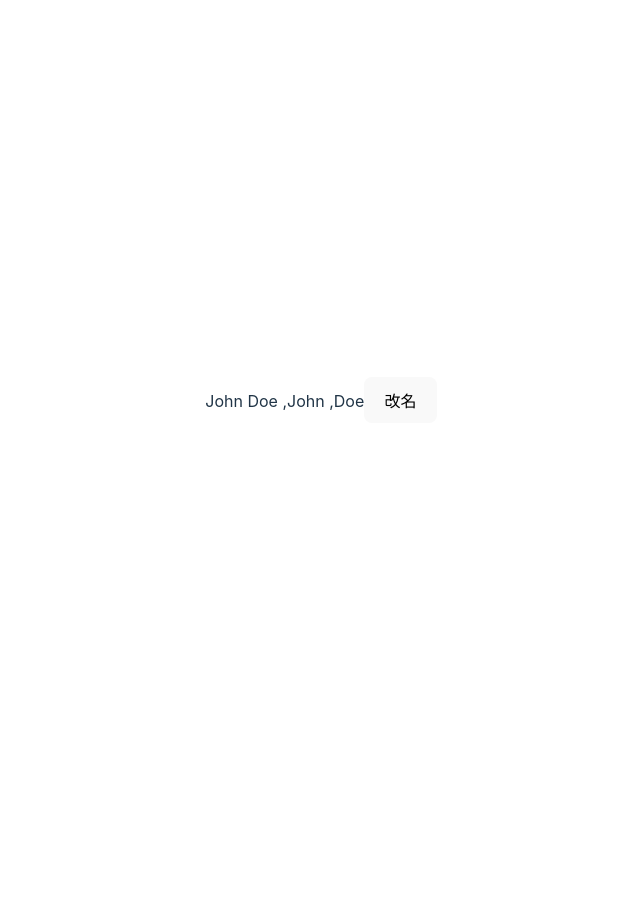
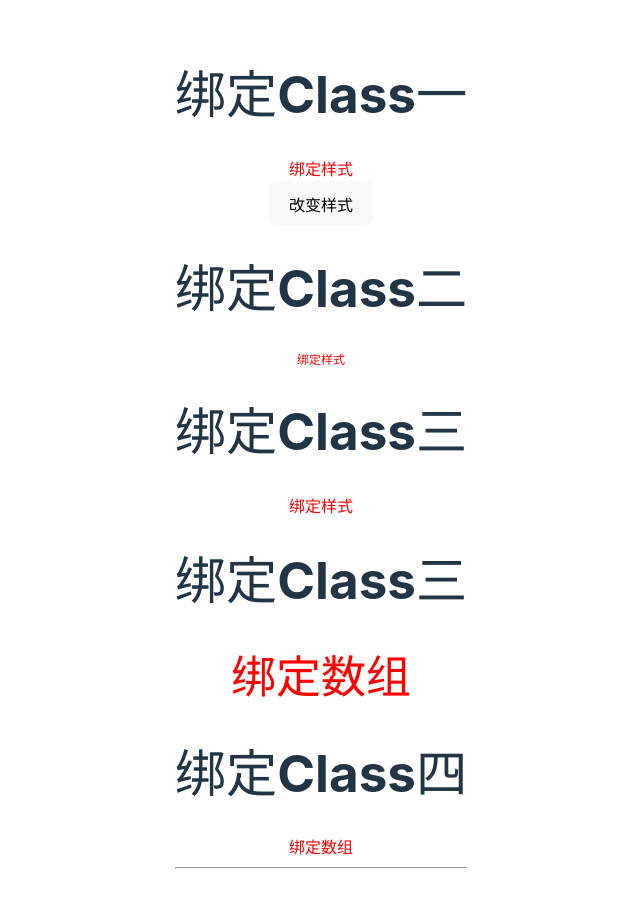
Before and after one commit to Panlibin2015/vue-demo, a Vue app: page / in a window 1280 px wide. Shown: the top 906 px of the page, without its empty margins (319-959 px from the left). Before the commit the page ends 800 px from the top, so only its background shows below. Built offline with nearby package versions, Linux system fonts and the light colour scheme.

Commit message:
1 file modified, 2 deleted

```diff
--- a/src/App.vue
+++ b/src/App.vue
@@ -1,27 +1,65 @@
 <script setup>
-import { ref, computed } from 'vue';
+import { ref, computed, reactive } from 'vue';
+const isActive = ref(true);
 
-const firstName = ref('John');
-const lastName = ref('Doe');
+const classObject = computed(() => ({
+  active: isActive.value,
+}));
 
-const fullName = computed({
-  // getter
-  get() {
-    return firstName.value + ' ' + lastName.value;
-  },
-  // setter
-  set(newValue) {
-    // 注意：我们这里使用的是解构赋值语法
-    [firstName.value, lastName.value] = newValue.split(' ');
-  },
+function changeActive() {
+  isActive.value = !isActive.value;
+}
+
+// 绑定数组
+const activeClass = ref('active');
+const fontStyleClass = ref('fontStyle');
+
+// 样式对象
+const styleObject = reactive({
+  color: 'red',
+  fontSize: '13px',
 });
-
-function changeName(name) {
-  fullName.value = name;
-}
 </script>
 
 <template>
-  <span>{{ fullName }} ,{{ firstName }} ,{{ lastName }} </span>
-  <button @click="changeName('Lea Bing')">改名</button>
+  <h1>绑定Class一</h1>
+  <div v-bind:class="{ active: isActive }">绑定样式</div>
+  <button @click="changeActive()">改变样式</button>
+  <h1>绑定Class二</h1>
+  <div
+    class="fontStyle"
+    v-bind:class="{ active: isActive, fontStyle2: isActive }"
+  >
+    绑定样式
+  </div>
+  <h1>绑定Class三</h1>
+  <div :class="classObject">绑定样式</div>
+
+  <h1>绑定Class三</h1>
+  <div :class="[activeClass, fontStyleClass]">绑定数组</div>
+
+  <h1>绑定Class四</h1>
+  <div :class="[isActive ? 'active' : 'fontStyle']">绑定数组</div>
+  <hr />
+
+  <h1>绑定Style</h1>
+  <div :style="{ 'font-size': 18 + 'px', color: 'blue' }">绑定Style</div>
+
+  <h1>绑定Style二</h1>
+  <div :style="styleObject">绑定Style</div>
 </template>
+
+<style>
+.fontStyle {
+  font-size: 45px;
+}
+
+.fontStyle2 {
+  font-size: 12px;
+}
+
+.active {
+  display: block;
+  color: red;
+}
+</style>
```
Also changed, not shown: src/App2.vue (deleted, +0 -17 lines), src/App3.vue (deleted, +0 -39 lines).
